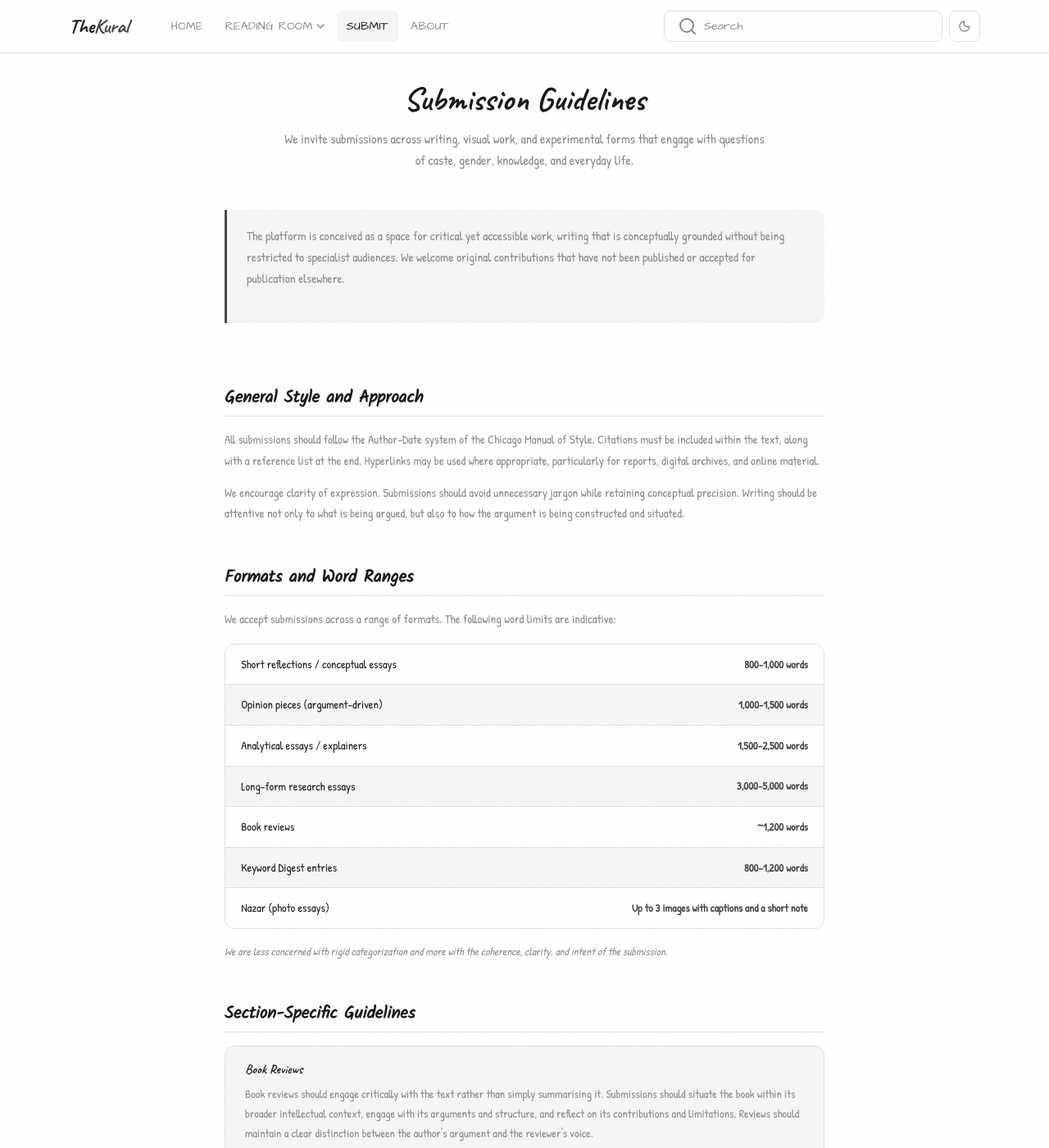
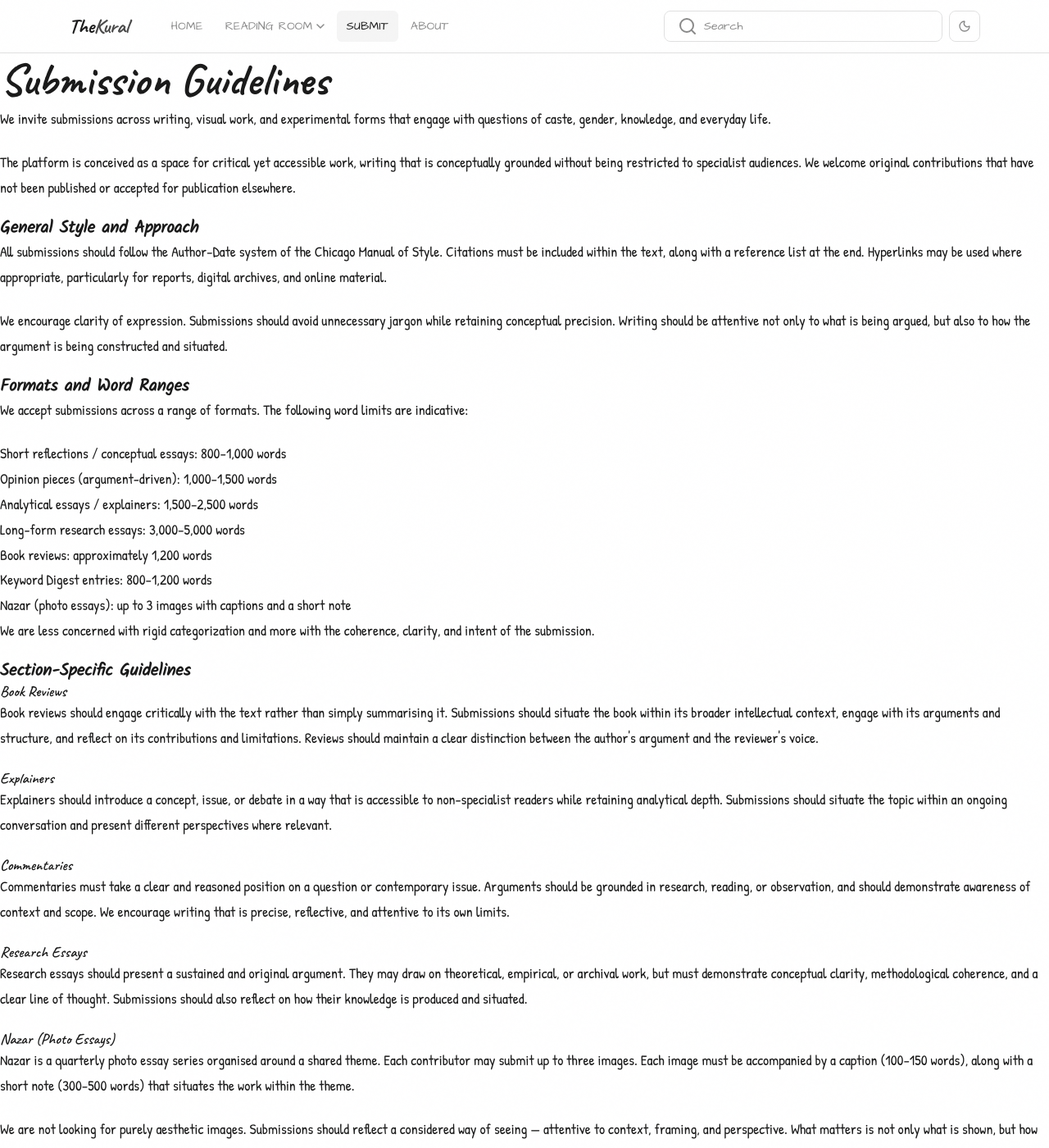
Before and after one commit to someoneonearthwholovestg/the_kural, a Jekyll site: the page built from src/submission/index.html, in a window 1280 px wide and 1400 px high. Shown: the whole window at 82% size. Built offline with Jekyll 4.4.1, drawn with Linux system fonts in a browser that asks for light colours; some of the changed text lies outside the part shown.

Commit message:
Update index.html

```diff
--- a/src/submission/index.html
+++ b/src/submission/index.html
@@ -26,72 +26,39 @@ permalink: /submission/
     <div class="submission-section">
       <h2>Formats and Word Ranges</h2>
       <p>We accept submissions across a range of formats. The following word limits are indicative:</p>
-      <div class="format-table">
-        <div class="format-row">
-          <span class="format-type">Short reflections / conceptual essays</span>
-          <span class="format-words">800–1,000 words</span>
-        </div>
-        <div class="format-row">
-          <span class="format-type">Opinion pieces (argument-driven)</span>
-          <span class="format-words">1,000–1,500 words</span>
-        </div>
-        <div class="format-row">
-          <span class="format-type">Analytical essays / explainers</span>
-          <span class="format-words">1,500–2,500 words</span>
-        </div>
-        <div class="format-row">
-          <span class="format-type">Long-form research essays</span>
-          <span class="format-words">3,000–5,000 words</span>
-        </div>
-        <div class="format-row">
-          <span class="format-type">Book reviews</span>
-          <span class="format-words">~1,200 words</span>
-        </div>
-        <div class="format-row">
-          <span class="format-type">Keyword Digest entries</span>
-          <span class="format-words">800–1,200 words</span>
-        </div>
-        <div class="format-row">
-          <span class="format-type">Nazar (photo essays)</span>
-          <span class="format-words">Up to 3 images with captions and a short note</span>
-        </div>
-      </div>
-      <p class="format-note">We are less concerned with rigid categorization and more with the coherence, clarity, and intent of the submission.</p>
+      <ul class="submission-list">
+        <li>Short reflections / conceptual essays: 800–1,000 words</li>
+        <li>Opinion pieces (argument-driven): 1,000–1,500 words</li>
+        <li>Analytical essays / explainers: 1,500–2,500 words</li>
+        <li>Long-form research essays: 3,000–5,000 words</li>
+        <li>Book reviews: approximately 1,200 words</li>
+        <li>Keyword Digest entries: 800–1,200 words</li>
+        <li>Nazar (photo essays): up to 3 images with captions and a short note</li>
+      </ul>
+      <p>We are less concerned with rigid categorization and more with the coherence, clarity, and intent of the submission.</p>
     </div>
 
     <div class="submission-section">
       <h2>Section-Specific Guidelines</h2>
 
-      <div class="guideline-block">
       <h3>Book Reviews</h3>
       <p>Book reviews should engage critically with the text rather than simply summarising it. Submissions should situate the book within its broader intellectual context, engage with its arguments and structure, and reflect on its contributions and limitations. Reviews should maintain a clear distinction between the author's argument and the reviewer's voice.</p>
-      </div>
 
-      <div class="guideline-block">
       <h3>Explainers</h3>
       <p>Explainers should introduce a concept, issue, or debate in a way that is accessible to non-specialist readers while retaining analytical depth. Submissions should situate the topic within an ongoing conversation and present different perspectives where relevant.</p>
-      </div>
 
-      <div class="guideline-block">
       <h3>Commentaries</h3>
       <p>Commentaries must take a clear and reasoned position on a question or contemporary issue. Arguments should be grounded in research, reading, or observation, and should demonstrate awareness of context and scope. We encourage writing that is precise, reflective, and attentive to its own limits.</p>
-      </div>
 
-      <div class="guideline-block">
       <h3>Research Essays</h3>
       <p>Research essays should present a sustained and original argument. They may draw on theoretical, empirical, or archival work, but must demonstrate conceptual clarity, methodological coherence, and a clear line of thought. Submissions should also reflect on how their knowledge is produced and situated.</p>
-      </div>
 
-      <div class="guideline-block">
       <h3>Nazar (Photo Essays)</h3>
       <p>Nazar is a quarterly photo essay series organised around a shared theme. Each contributor may submit up to three images. Each image must be accompanied by a caption (100–150 words), along with a short note (300–500 words) that situates the work within the theme.</p>
       <p>We are not looking for purely aesthetic images. Submissions should reflect a considered way of seeing — attentive to context, framing, and perspective. What matters is not only what is shown, but how it is seen and from where.</p>
-      </div>
 
-      <div class="guideline-block">
       <h3>Keyword Digest</h3>
       <p>Keyword entries engage with terms that shape how we think across disciplines. Rather than offering fixed definitions, submissions should trace how a term is used, contested, and reworked across contexts. Entries should attend to the histories and tensions of the term, while remaining accessible to a broad readership.</p>
-      </div>
     </div>
 
     <div class="submission-section">
@@ -115,7 +82,7 @@ permalink: /submission/
         <li>Attention to complexity without unnecessary abstraction</li>
         <li>An ability to open up a question, rather than simply assert a position</li>
       </ul>
-      <p class="format-note">We are less interested in definitive answers and more in work that sustains inquiry.</p>
+      <p>We are less interested in definitive answers and more in work that sustains inquiry.</p>
     </div>
 
     <div class="submission-section">
@@ -126,17 +93,11 @@ permalink: /submission/
 
     <div class="submission-section">
       <h2>Timeline</h2>
-      <div class="format-table">
-        <div class="format-row">
-          <span class="format-type">Initial response</span>
-          <span class="format-words">Within one week</span>
-        </div>
-        <div class="format-row">
-          <span class="format-type">Editorial and review process</span>
-          <span class="format-words">Typically 4–6 weeks</span>
-        </div>
-      </div>
-      <p class="format-note">Time-sensitive submissions may be reviewed on a shorter timeline.</p>
+      <ul class="submission-list">
+        <li>Initial response: within one week</li>
+        <li>Editorial and review process: typically 4–6 weeks</li>
+      </ul>
+      <p>Time-sensitive submissions may be reviewed on a shorter timeline.</p>
     </div>
 
     <div class="submission-section">
@@ -154,194 +115,10 @@ permalink: /submission/
       <p>Authors may republish their work elsewhere with the acknowledgment: <em>"This article was first published in [Platform Name], Date."</em> Third-party reproduction requires prior permission from both the author(s) and the platform.</p>
     </div>
 
-    <div class="submission-cta">
+    <div class="submission-section">
       <h2>Contact</h2>
-      <p>For editorial queries, suggestions, or proposals, please write to:</p>
-      <a href="mailto:info@thekural.in" class="btn btn-primary">info@thekural.in</a>
+      <p>For editorial queries, suggestions, or proposals, please write to: <a href="mailto:info@thekural.in">info@thekural.in</a></p>
     </div>
 
   </div>
 </div>
-
-<style>
-  .submission-page {
-    max-width: 780px;
-    margin: 0 auto;
-    padding: 2rem 1.5rem 4rem;
-  }
-
-  .page-header {
-    text-align: center;
-    margin-bottom: 3rem;
-  }
-
-  .page-header h1 {
-    font-size: 2.5rem;
-    margin-bottom: 0.75rem;
-  }
-
-  .page-subtitle {
-    color: var(--c-text-muted);
-    font-size: 1rem;
-    line-height: 1.6;
-    max-width: 600px;
-    margin: 0 auto;
-  }
-
-  .submission-intro {
-    background: var(--c-surface);
-    border-left: 3px solid var(--c-primary);
-    border-radius: 0 12px 12px 0;
-    padding: 1.2rem 1.5rem;
-    margin-bottom: 2.5rem;
-    font-size: 0.95rem;
-    color: var(--c-text-muted);
-    line-height: 1.7;
-  }
-
-  .submission-body {
-    display: flex;
-    flex-direction: column;
-    gap: 2.5rem;
-  }
-
-  .submission-section h2 {
-    font-size: 1.3rem;
-    margin-bottom: 1rem;
-    padding-bottom: 0.5rem;
-    border-bottom: 1px solid var(--c-border);
-  }
-
-  .submission-section p {
-    font-size: 0.92rem;
-    line-height: 1.75;
-    color: var(--c-text-muted);
-    margin-bottom: 0.8rem;
-  }
-
-  .guideline-block {
-    background: var(--c-surface);
-    border: 1px solid var(--c-border);
-    border-radius: 12px;
-    padding: 1.2rem 1.5rem;
-    margin-bottom: 1rem;
-  }
-
-  .guideline-block h3 {
-    font-size: 1rem;
-    margin-bottom: 0.5rem;
-    color: var(--c-text);
-  }
-
-  .guideline-block p {
-    font-size: 0.88rem;
-    line-height: 1.7;
-    color: var(--c-text-muted);
-    margin: 0;
-  }
-
-  .guideline-block p + p {
-    margin-top: 0.6rem;
-  }
-
-  .format-table {
-    border: 1px solid var(--c-border);
-    border-radius: 12px;
-    overflow: hidden;
-    margin: 1rem 0;
-  }
-
-  .format-row {
-    display: flex;
-    justify-content: space-between;
-    align-items: center;
-    padding: 0.75rem 1.2rem;
-    font-size: 0.88rem;
-    gap: 1rem;
-  }
-
-  .format-row:not(:last-child) {
-    border-bottom: 1px solid var(--c-border);
-  }
-
-  .format-row:nth-child(even) {
-    background: var(--c-surface);
-  }
-
-  .format-type {
-    color: var(--c-text);
-  }
-
-  .format-words {
-    color: var(--c-primary);
-    font-weight: 600;
-    white-space: nowrap;
-    font-size: 0.82rem;
-  }
-
-  .format-note {
-    font-size: 0.82rem !important;
-    font-style: italic;
-    color: var(--c-text-muted) !important;
-  }
-
-  .submission-list {
-    list-style: none;
-    padding: 0;
-    margin: 0.8rem 0;
-    display: flex;
-    flex-direction: column;
-    gap: 0.5rem;
-  }
-
-  .submission-list li {
-    font-size: 0.9rem;
-    color: var(--c-text-muted);
-    line-height: 1.6;
-    padding-left: 1.2rem;
-    position: relative;
-  }
-
-  .submission-list li::before {
-    content: "—";
-    position: absolute;
-    left: 0;
-    color: var(--c-primary);
-  }
-
-  .submission-cta {
-    text-align: center;
-    padding: 2.5rem 1.5rem;
-    background: var(--c-surface);
-    border: 1px solid var(--c-border);
-    border-radius: 16px;
-    margin-top: 1rem;
-  }
-
-  .submission-cta h2 {
-    font-size: 1.4rem;
-    margin-bottom: 0.5rem;
-  }
-
-  .submission-cta p {
-    color: var(--c-text-muted);
-    font-size: 0.9rem;
-    margin-bottom: 1.2rem;
-  }
-
-  @media (max-width: 600px) {
-    .page-header h1 {
-      font-size: 1.8rem;
-    }
-
-    .format-row {
-      flex-direction: column;
-      align-items: flex-start;
-      gap: 0.2rem;
-    }
-
-    .format-words {
-      white-space: normal;
-    }
-  }
-</style>
```
Lines whose indentation alone changed are shown as unchanged.
